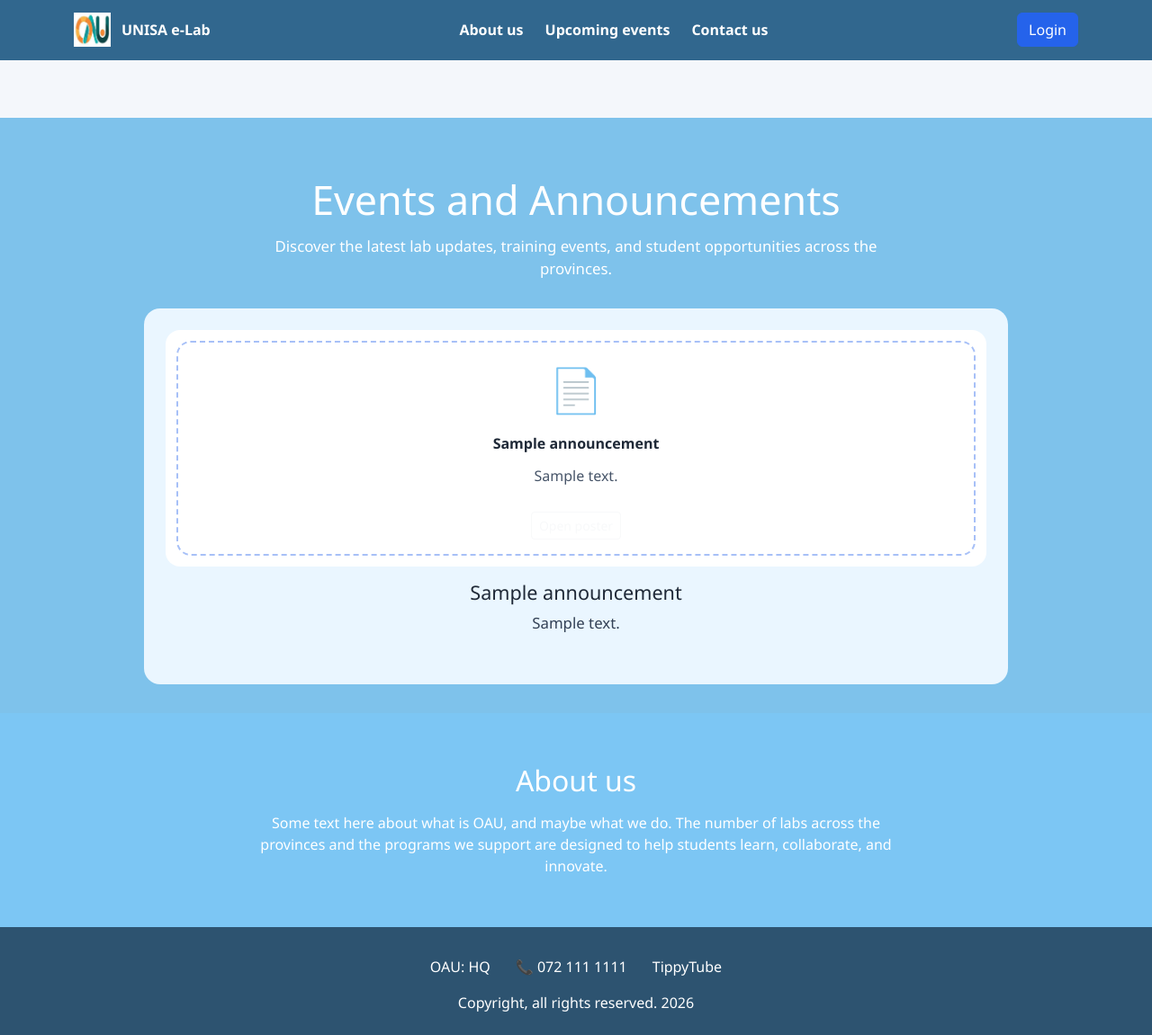
After one commit to Mbuyelomuremela-lab/UNISA-E-LAB, a Flask app: template templates/landing.html in a window 1280 px wide. The commit adds this page. Shown: the whole page at 90% size. Run offline with Flask 3, Linux system fonts and the light colour scheme; the template is opened without the code that fills it: values that come from a table or form of the project are taken from there, others are empty; tables that the repository leaves empty hold one stand-in row (values such as "Sample post").

Commit message:
Added landing page and events page

```diff
--- a/app.py
+++ b/app.py
@@ -1,6 +1,6 @@
 import os
 
-from flask import Flask, redirect, url_for, flash, request
+from flask import Flask, redirect, url_for, flash, request, render_template
 from flask_login import current_user
 from sqlalchemy import text
 from config import Config
@@ -86,7 +86,9 @@ def create_app():
     csrf.init_app(app)
     mail.init_app(app)
 
-    from models import User, Lab, Province, Asset, Visitor, LoginActivity
+    os.makedirs(app.config['EVENT_UPLOAD_FOLDER'], exist_ok=True)
+
+    from models import User, Lab, Province, Asset, Visitor, LoginActivity, EventAnnouncement
     from routes.auth import auth_bp
     from routes.intern import intern_bp
     from routes.admin import admin_bp
@@ -106,7 +108,8 @@ def create_app():
     def home():
         if current_user.is_authenticated:
             return redirect(url_for('intern.dashboard') if current_user.role == 'intern' else url_for('admin.overview'))
-        return redirect(url_for('auth.login'))
+        events = EventAnnouncement.query.filter_by(active=True).order_by(EventAnnouncement.created_at.desc()).all()
+        return render_template('landing.html', events=events)
 
     with app.app_context():
         db.create_all()
--- a/config.py
+++ b/config.py
@@ -14,6 +14,8 @@ class Config:
     REMEMBER_COOKIE_DURATION = 3600
     PERMANENT_SESSION_LIFETIME = 1800
     INTERN_RADIUS_METERS = 250
+    EVENT_UPLOAD_FOLDER = os.path.join(basedir, 'static', 'uploads', 'events')
+    ALLOWED_EVENT_EXTENSIONS = {'png', 'jpg', 'jpeg', 'gif', 'pdf'}
 
     EMAIL_HOST = os.environ.get('EMAIL_HOST')
     EMAIL_PORT = int(os.environ.get('EMAIL_PORT', 587))
--- a/static/css/style.css
+++ b/static/css/style.css
@@ -2,6 +2,225 @@ body {
   font-family: "Segoe UI", Tahoma, Geneva, Verdana, sans-serif;
   background: #f4f7fb;
   color: #2c3e50;
+}
+
+.landing-header {
+  background: #31678e;
+  color: #ffffff;
+  padding: 0.9rem 0;
+}
+
+.landing-nav {
+  align-items: center;
+}
+
+.landing-logo {
+  height: 38px;
+  margin-right: 0.75rem;
+}
+
+.landing-nav a {
+  color: #ffffff;
+  text-decoration: none;
+  font-weight: 600;
+}
+
+.landing-nav a:hover {
+  color: #e2eff9;
+}
+
+.landing-login-btn {
+  background: #2563eb;
+  border-color: #2563eb;
+}
+
+.landing-login-btn:hover {
+  background: #1d4ed8;
+  border-color: #1d4ed8;
+}
+
+.landing-main {
+  margin-top: 4rem;
+}
+
+.landing-hero {
+  padding: 4rem 0 2rem;
+  background: #7ec2eb;
+  color: #ffffff;
+}
+
+.landing-hero h1 {
+  font-size: 2.8rem;
+  margin-bottom: 0.75rem;
+}
+
+.landing-hero p {
+  font-size: 1.05rem;
+  max-width: 680px;
+  margin: 0 auto 2rem;
+}
+
+.landing-carousel {
+  position: relative;
+  max-width: 960px;
+  margin: 0 auto;
+  background: #eaf6ff;
+  border-radius: 18px;
+  padding: 1.5rem;
+  display: flex;
+  align-items: center;
+  justify-content: space-between;
+  gap: 1rem;
+}
+
+.landing-slides {
+  flex: 1;
+  position: relative;
+  min-height: 260px;
+}
+
+.landing-slide {
+  display: none;
+  flex-direction: column;
+  gap: 1rem;
+}
+
+.landing-slide.active {
+  display: flex;
+}
+
+.landing-slide-preview {
+  background: #ffffff;
+  border-radius: 16px;
+  overflow: hidden;
+  min-height: 200px;
+  display: flex;
+  align-items: center;
+  justify-content: center;
+  padding: 0.75rem;
+}
+
+.landing-slide-preview img {
+  width: 100%;
+  max-height: 360px;
+  object-fit: contain;
+}
+
+.pdf-placeholder {
+  width: 100%;
+  min-height: 200px;
+  display: grid;
+  place-items: center;
+  text-align: center;
+  gap: 0.75rem;
+  padding: 1rem;
+  border: 2px dashed rgba(37, 99, 235, 0.4);
+  border-radius: 16px;
+  background: rgba(255, 255, 255, 0.95);
+}
+
+.pdf-icon {
+  font-size: 3rem;
+  color: #2563eb;
+}
+
+.pdf-title {
+  font-weight: 700;
+  color: #1f2937;
+}
+
+.pdf-description {
+  color: #475569;
+}
+
+.slide-text {
+  color: #1f2937;
+}
+
+.slide-text h5 {
+  font-size: 1.35rem;
+  margin-bottom: 0.5rem;
+}
+
+.slide-text p {
+  color: #334155;
+}
+
+.landing-carousel::before {
+  display: none;
+}
+
+.landing-arrow {
+  display: inline-flex;
+  align-items: center;
+  justify-content: center;
+  width: 44px;
+  height: 44px;
+  border-radius: 50%;
+  background: rgba(47, 70, 89, 0.08);
+  color: #1f2937;
+  border: none;
+  cursor: pointer;
+  margin: 0 0.75rem;
+}
+
+.landing-about {
+  padding: 3.5rem 0;
+  background: #7cc6f4;
+  color: #ffffff;
+}
+
+.landing-about h2 {
+  font-size: 2rem;
+  margin-bottom: 1rem;
+}
+
+.landing-about p {
+  max-width: 720px;
+  margin: 0 auto;
+  font-size: 1rem;
+}
+
+.landing-footer {
+  background: #2d5370;
+  color: #ffffff;
+  padding: 2rem 0 1.5rem;
+}
+
+.landing-footer a {
+  color: #ffffff;
+  text-decoration: none;
+}
+
+.landing-footer a:hover {
+  text-decoration: underline;
+}
+
+.landing-footer .footer-links {
+  display: flex;
+  align-items: center;
+  justify-content: center;
+  gap: 1.75rem;
+  flex-wrap: wrap;
+}
+
+@media (max-width: 768px) {
+  .landing-nav {
+    flex-wrap: wrap;
+    gap: 0.75rem;
+  }
+
+  .landing-login-btn {
+    width: 100%;
+  }
+
+  .landing-hero h1 {
+    font-size: 2.2rem;
+  }
+
+  .landing-carousel {
+    height: 240px;
+  }
 }
 
 .navbar-brand {
--- a/templates/admin_base.html
+++ b/templates/admin_base.html
@@ -37,6 +37,11 @@
         class="nav-link text-white {% if request.path.startswith('/admin/login-activity') %}active{% endif %}"
         href="/admin/login-activity"
         >Trainee Login Activity</a
+      >
+      <a
+        class="nav-link text-white {% if request.path.startswith('/admin/events') %}active{% endif %}"
+        href="/admin/events"
+        >Events</a
       >
       <a
         class="nav-link text-white {% if request.path.startswith('/admin/labs') %}active{% endif %}"
--- /dev/null
+++ b/templates/landing.html
@@ -0,0 +1,120 @@
+{% extends 'base.html' %}
+{% block title %}UNISA e-Lab | Home{% endblock %}
+{% block body %}
+<header class="landing-header">
+  <div class="container d-flex flex-wrap align-items-center justify-content-between">
+    <a class="navbar-brand d-flex align-items-center" href="{{ url_for('home') }}">
+      <img src="/static/images/logo.png" alt="UNISA e-Lab logo" class="landing-logo" />
+      UNISA e-Lab
+    </a>
+    <div class="d-none d-md-flex align-items-center gap-4 landing-nav">
+      <a href="#about">About us</a>
+      <a href="#events">Upcoming events</a>
+      <a href="#contact">Contact us</a>
+    </div>
+    <a href="{{ url_for('auth.login') }}" class="btn btn-success landing-login-btn">Login</a>
+  </div>
+</header>
+
+<main class="landing-main">
+  <section class="landing-hero" id="events">
+    <div class="container text-center">
+      <h1>Events and Announcements</h1>
+      <p>
+        Discover the latest lab updates, training events, and student opportunities across the provinces.
+      </p>
+      <div class="landing-carousel" id="landingCarousel">
+        <button id="carouselPrev" class="landing-arrow" aria-label="Previous slide">&#8249;</button>
+        <div class="landing-slides">
+          {% if events %}
+          {% for event in events %}
+          <div class="landing-slide {% if loop.first %}active{% endif %}">
+            <div class="landing-slide-preview">
+              {% if event.content_type.startswith('image/') %}
+              <img src="{{ url_for('static', filename='uploads/events/' ~ event.filename) }}" alt="{{ event.title }}" />
+              {% else %}
+              <div class="pdf-placeholder">
+                <div class="pdf-icon">&#128196;</div>
+                <div class="pdf-title">{{ event.title or 'PDF Announcement' }}</div>
+                <div class="pdf-description">{{ event.description or 'Open the PDF poster to view details.' }}</div>
+                <a href="{{ url_for('static', filename='uploads/events/' ~ event.filename) }}" target="_blank" class="btn btn-outline-light btn-sm mt-3">Open poster</a>
+              </div>
+              {% endif %}
+            </div>
+            <div class="slide-text">
+              <h5>{{ event.title or 'Upcoming announcement' }}</h5>
+              <p>{{ event.description or 'Swipe through the event posters and announcements uploaded by admin.' }}</p>
+            </div>
+          </div>
+          {% endfor %}
+          {% else %}
+          <div class="landing-slide active">
+            <div class="landing-carousel-content">
+              <strong>No upcoming events yet</strong>
+              <div>Admins can upload event posters and announcement PDFs in the admin Events page.</div>
+            </div>
+          </div>
+          {% endif %}
+        </div>
+        <button id="carouselNext" class="landing-arrow" aria-label="Next slide">&#8250;</button>
+      </div>
+    </div>
+  </section>
+
+  <section class="landing-about" id="about">
+    <div class="container text-center">
+      <h2>About us</h2>
+      <p>
+        Some text here about what is OAU, and maybe what we do. The number of labs across the provinces and the programs we support are designed to help students learn, collaborate, and innovate.
+      </p>
+    </div>
+  </section>
+
+  <footer class="landing-footer" id="contact">
+    <div class="container text-center">
+      <div class="footer-links mb-3">
+        <span>OAU: HQ</span>
+        <span>&#128222; 072 111 1111</span>
+        <a href="https://www.example.com" target="_blank" rel="noopener">TippyTube</a>
+      </div>
+      <div>Copyright, all rights reserved. 2026</div>
+    </div>
+  </footer>
+</main>
+{% endblock %}
+{% block scripts %}
+<script>
+  document.addEventListener('DOMContentLoaded', function () {
+    const slides = Array.from(document.querySelectorAll('.landing-slide'));
+    const prev = document.getElementById('carouselPrev');
+    const next = document.getElementById('carouselNext');
+    let currentIndex = 0;
+
+    function updateSlides() {
+      slides.forEach((slide, index) => {
+        slide.classList.toggle('active', index === currentIndex);
+      });
+    }
+
+    if (slides.length > 1) {
+      prev.addEventListener('click', () => {
+        currentIndex = (currentIndex - 1 + slides.length) % slides.length;
+        updateSlides();
+      });
+
+      next.addEventListener('click', () => {
+        currentIndex = (currentIndex + 1) % slides.length;
+        updateSlides();
+      });
+
+      setInterval(() => {
+        currentIndex = (currentIndex + 1) % slides.length;
+        updateSlides();
+      }, 8000);
+    } else {
+      prev.style.display = 'none';
+      next.style.display = 'none';
+    }
+  });
+</script>
+{% endblock %}
--- a/templates/login.html
+++ b/templates/login.html
@@ -42,6 +42,9 @@ block body %}
         <button type="submit" class="btn btn-primary w-100" data-loading="true">
           Continue
         </button>
+        <div class="text-center mt-3">
+          <a href="{{ url_for('home') }}" class="btn btn-outline-secondary btn-sm">Back to home</a>
+        </div>
       </form>
     </div>
   </div>
```
Also changed, not shown: models/__init__.py (+10 -0 lines), routes/admin.py (+60 -1 lines), templates/admin/events.html (added, +74 -0 lines), app.db, static/uploads/events/41b3e75513154ff697c8e3724c546f73_Mbuyelo.png (added), static/uploads/events/71ae3243c3c349f8aad8bcc9f3521f30_AI_Chatbot_Functions.png (added).
